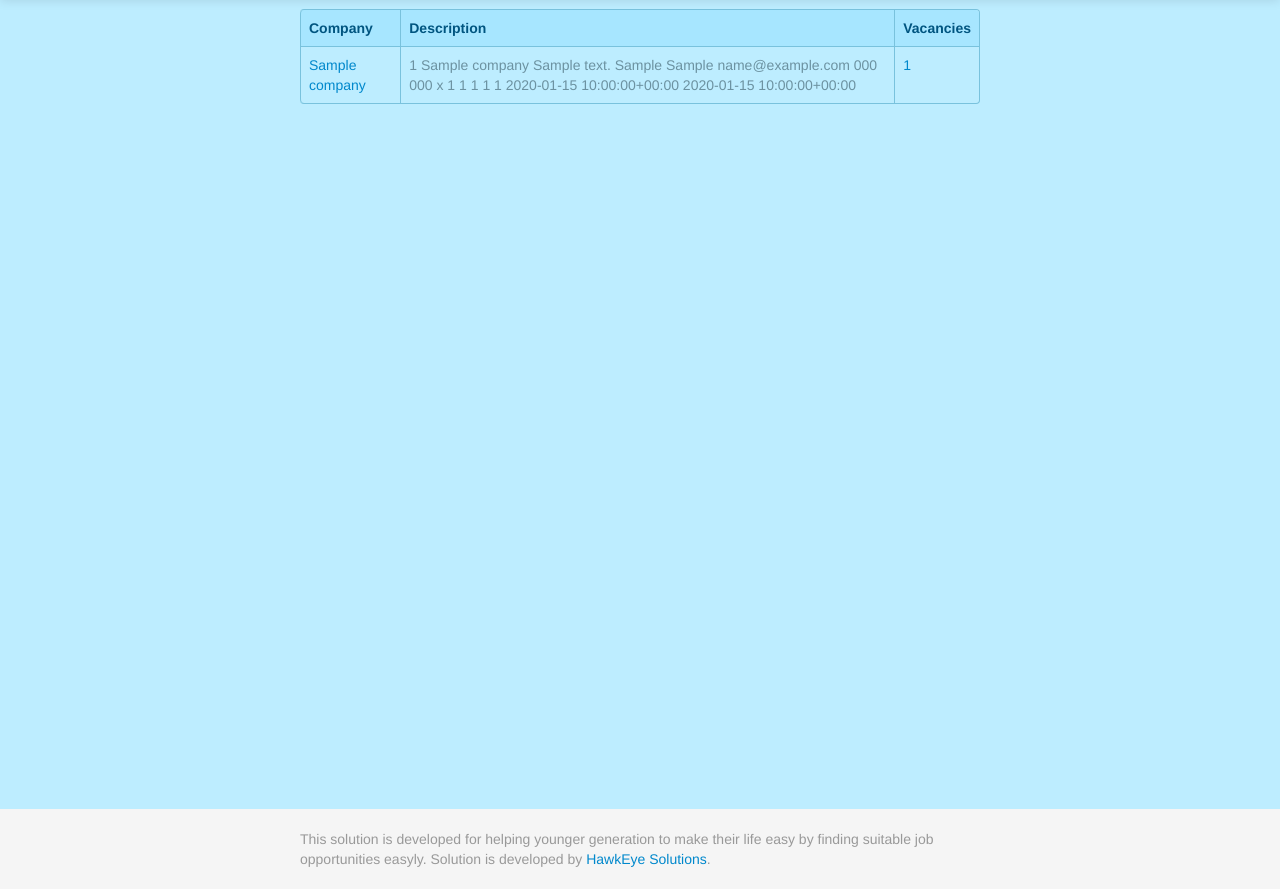
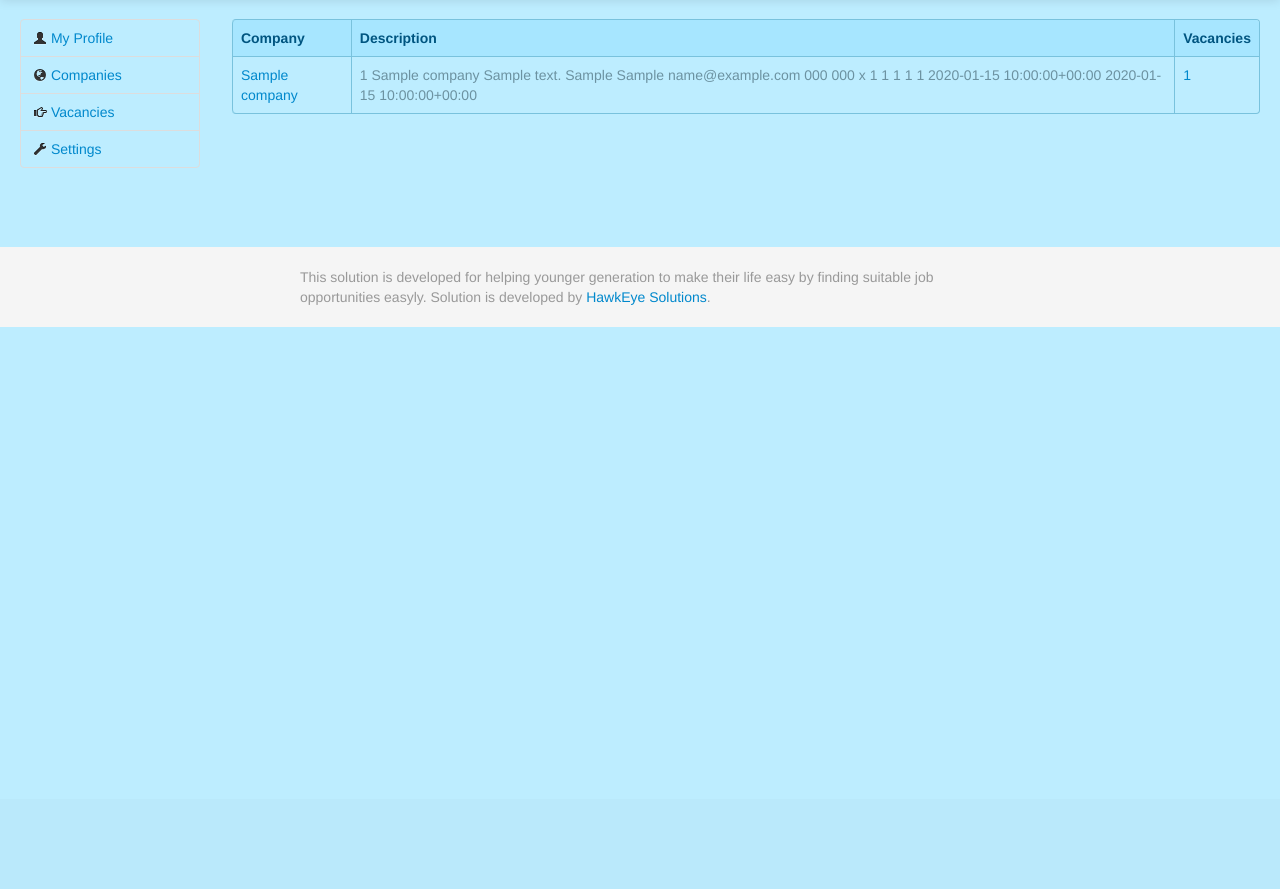
Before and after one commit to HawkEyeSL/YouthJobs, a Django app: a page that uses youthjob/templates/base.html in a window 1280 px wide. Shown: the part 41-930 px from the top of the page. After the commit the page ends 368 px from the top, so only its background shows below. Run offline with Django 3.2, Linux system fonts and the light colour scheme; tables that the repository leaves empty hold one stand-in row (values such as "Sample post"); parts of the project's set-up code (start-up, migrations or seed data) failed here and were passed over; some libraries are stand-ins or nearby versions.

Commit message:
modified company app -ruwan800

```diff
--- a/companies/templates/list.html
+++ b/companies/templates/list.html
@@ -1,7 +1,6 @@
-{% extends "base.html" %}
+{% extends "base_site.html" %}
 
 {% block content %}
-    <div class="container">
     <table class="table table-bordered table-hover">
         <tr>
             <th>Company</td>
@@ -16,6 +15,5 @@
         </tr>
     {% endfor %}
     </table>
-    </div>
 
 {% endblock %}
--- a/youthjob/static/css/main.css
+++ b/youthjob/static/css/main.css
@@ -1,7 +1,9 @@
 
 
+.content{
+    padding-top: 20px;
+}
 
-
-#wrap {
-    padding-top: 10px;
+.sidepane{
+    max-width:240px;
 }
--- a/youthjob/templates/base.html
+++ b/youthjob/templates/base.html
@@ -93,12 +93,16 @@
       </div>
     </div>
 
-    <div id="wrap">
-      <!-- Begin page content -->
-      <div class="container">
-        {% block content %}{% endblock %}
+    <!-- Begin page content -->
+    <div class="container-fluid content">
+      <div class="row-fluid">
+        <div class="span2 sidepane">
+            {% block sidepane %}{% endblock %}
+        </div>
+        <div class="span10">
+            {% block content %}{% endblock %}
+        </div>
       </div>
-      <div id="push"></div>
     </div>
 
     <div id="footer">
--- /dev/null
+++ b/youthjob/templates/base_site.html
@@ -0,0 +1,10 @@
+{% extends "base.html" %}
+
+{% block sidepane %}
+    <ul class="nav nav-tabs nav-stacked">
+      <li><a href="#"><i class="icon-user"></i> My Profile</a></li>
+      <li><a href="#"><i class="icon-globe"></i> Companies</a></li>
+      <li><a href="#"><i class="icon-hand-right"></i> Vacancies</a></li>
+      <li><a href="#"><i class="icon-wrench"></i> Settings</a></li>
+    </ul>
+{% endblock %}
--- a/youthjob/templates/index.html
+++ b/youthjob/templates/index.html
@@ -1,4 +1,4 @@
-{% extends "base.html" %}
+{% extends "base_site.html" %}
 
 {% block content %}
 	<h1>Home page content goes here....</h1>
--- a/youthjob/templates/invalid_login.html
+++ b/youthjob/templates/invalid_login.html
@@ -1,4 +1,4 @@
-{% extends "base.html" %}
+{% extends "base_site.html" %}
 
 {% block content %}
 
--- a/youthjob/templates/loggedin.html
+++ b/youthjob/templates/loggedin.html
@@ -1,4 +1,4 @@
-{% extends "base.html" %}
+{% extends "base_site.html" %}
 
 {% block content %}
 
--- a/youthjob/templates/login.html
+++ b/youthjob/templates/login.html
@@ -1,4 +1,4 @@
-{% extends "base.html" %}
+{% extends "base_site.html" %}
 
 {% block content %}
 
--- a/youthjob/templates/register.html
+++ b/youthjob/templates/register.html
@@ -1,4 +1,4 @@
-{% extends "base.html" %}
+{% extends "base_site.html" %}
 
 {% block content %}
 
```
Lines whose indentation alone changed are shown as unchanged.
